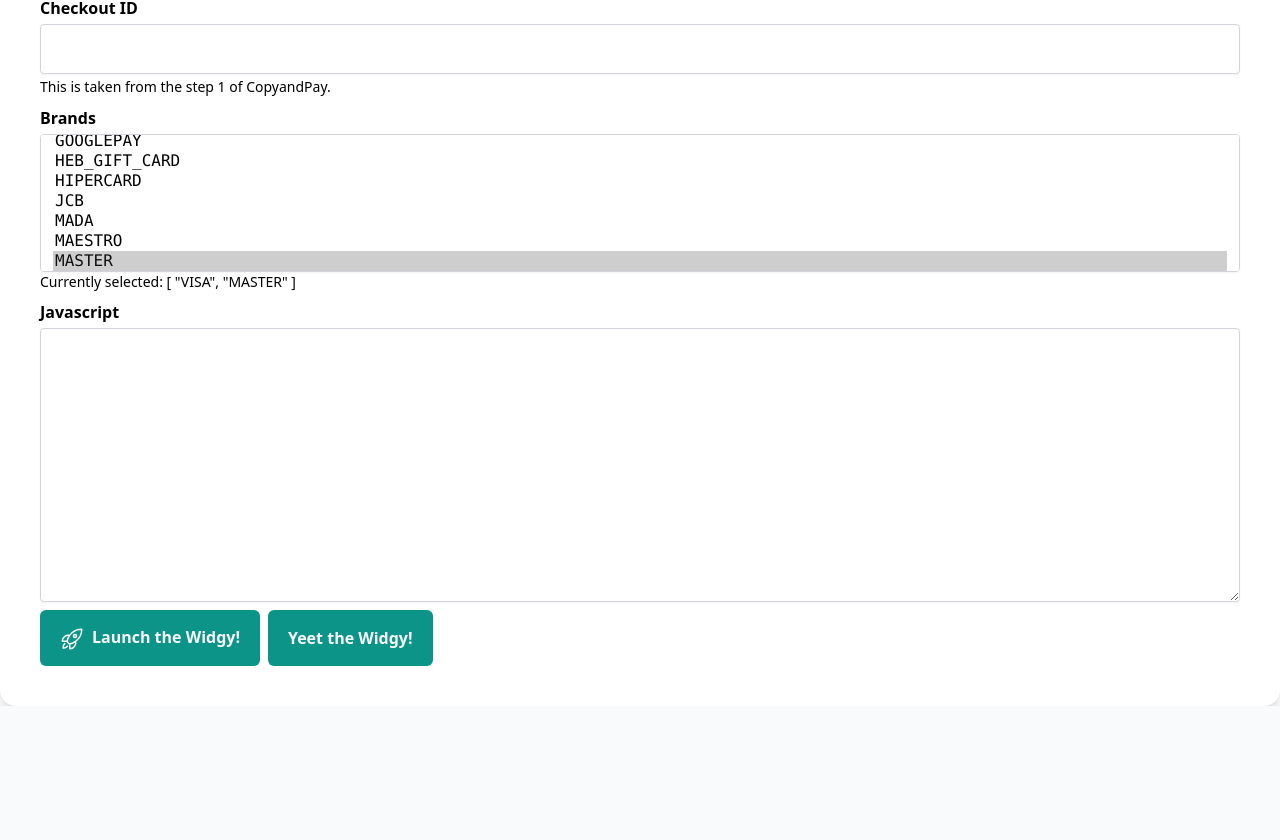
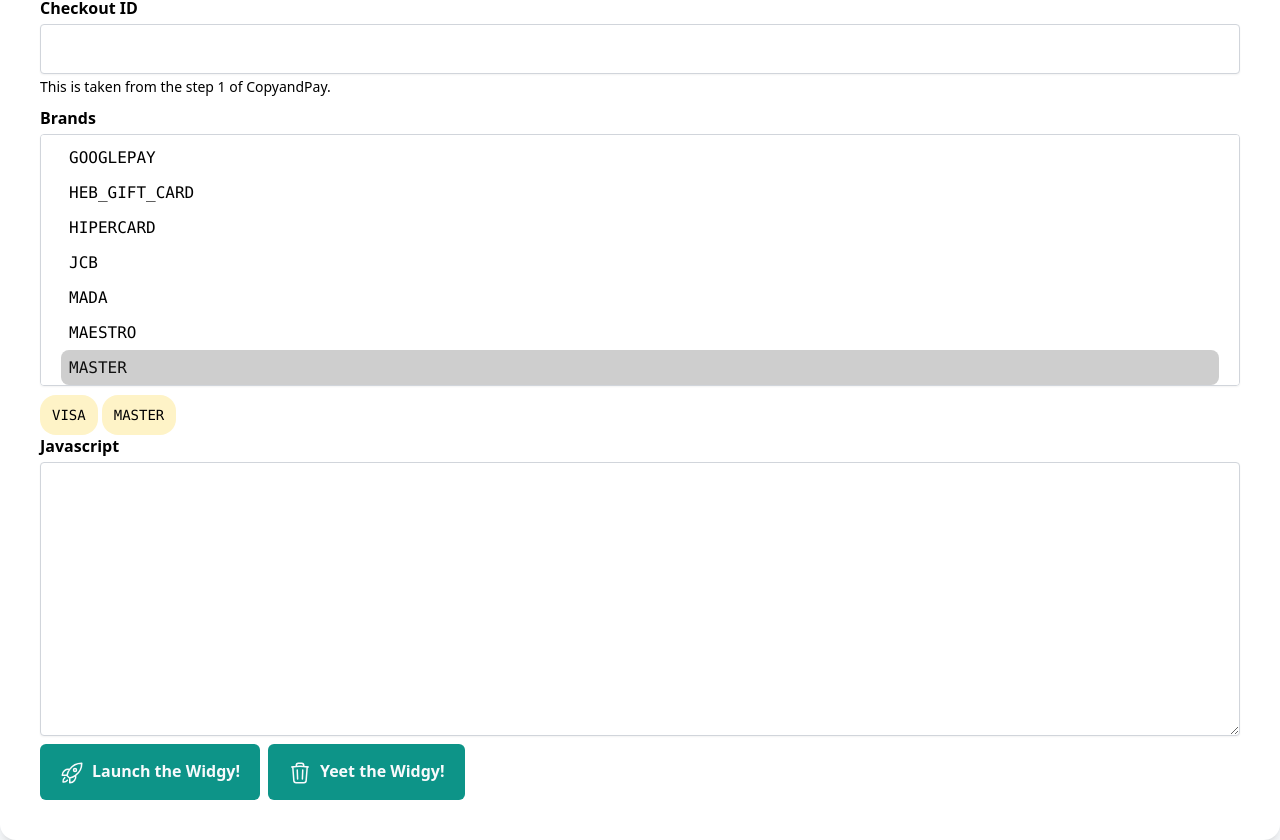
Before and after one commit to veib6247/cnp-pg, a Vue app: page / in a window 1280 px wide. Shown: the part 192-1032 px from the top of the page. Before the commit the page ends 898 px from the top, so only its background shows below. Built offline with nearby package versions, Linux system fonts and the light colour scheme.

Commit message:
better listing of selected brands

```diff
--- a/src/App.vue
+++ b/src/App.vue
@@ -8,6 +8,8 @@ import HeroSection from './components/HeroSection.vue'
 import UserInput from './components/UserInput.vue'
 import UserTextArea from './components/UserTextArea.vue'
 import SubmitButton from './components/SubmitButton.vue'
+import LaunchIcon from './components/icons/LaunchIcon.vue'
+import TrashIcon from './components/icons/TrashIcon.vue'
 import CnpWidget from './components/CnpWidget.vue'
 
 const checkoutId = ref('')
@@ -51,20 +53,30 @@ function reset() {
     <div class="mt-2">
       <label class="block font-semibold">Brands</label>
       <select
-        class="mt-1 block font-mono w-full rounded border-gray-300 shadow-sm transition focus:border-sky-300 focus:ring focus:ring-sky-300 focus:ring-opacity-30"
+        class="mt-1 p-5 block font-mono w-full rounded border-gray-300 shadow-sm transition focus:border-sky-300 focus:ring focus:ring-sky-300 focus:ring-opacity-30"
         size="6" v-model="selectedBrands" multiple>
-        <option v-for="card in brands.cards" :key="card">{{ card }}</option>
-        <option v-for="bank in brands.bank" :key="bank">{{ bank }}</option>
-        <option v-for="virtual in brands.virtual" :key="virtual">{{ virtual }}</option>
+        <option class="p-2 transition rounded-lg" v-for="card in brands.cards" :key="card">{{ card }}</option>
+        <option class="p-2 transition" v-for="bank in brands.bank" :key="bank">{{ bank }}</option>
+        <option class="p-2 transition" v-for="virtual in brands.virtual" :key="virtual">{{ virtual }}</option>
       </select>
-      <label class="block text-sm">Currently selected: {{ selectedBrands }}</label>
+    </div>
+
+    <div class="mt-4">
+      <a class="p-3 mr-1 bg-amber-100 rounded-2xl text-sm font-mono" v-for="brand in selectedBrands" :key="brand">
+        {{ brand }}
+      </a>
     </div>
 
     <UserTextArea label="Javascript" v-model="customJs" />
 
     <div class="flex flex-row gap-2">
-      <SubmitButton :show-icon="true" btn-label="Launch the Widgy!" @submit-data="sumbit" />
-      <SubmitButton :show-icon="false" btn-label="Yeet the Widgy!" @submit-data="reset" />
+      <SubmitButton btn-label="Launch the Widgy!" @submit-data="sumbit">
+        <LaunchIcon />
+      </SubmitButton>
+
+      <SubmitButton btn-label="Yeet the Widgy!" @submit-data="reset">
+        <TrashIcon />
+      </SubmitButton>
     </div>
 
     <CnpWidget :checkout-id="checkoutId" :brand-list="selectedBrands" v-if="isLaunchWidget" />
--- a/src/components/SubmitButton.vue
+++ b/src/components/SubmitButton.vue
@@ -1,14 +1,7 @@
 <script setup lang="ts">
-import LaunchIcon from './icons/LaunchIcon.vue'
-
 defineProps({
   btnLabel: {
     type: String,
-    required: true
-  },
-
-  showIcon: {
-    type: Boolean,
     required: true
   }
 })
@@ -21,7 +14,7 @@ defineEmits(['submitData'])
     <button
       class="bg-teal-600 h-14 py-3 px-5 rounded-md font-bold text-slate-50 transition hover:bg-teal-500  active:scale-95 focus:border-sky-300 focus:ring focus:ring-sky-300 focus:ring-opacity-30 space-x-2"
       @click="$emit('submitData')">
-      <LaunchIcon v-if="showIcon" />
+      <slot></slot>
       <span>
         {{ btnLabel }}
       </span>
--- /dev/null
+++ b/src/components/icons/TrashIcon.vue
@@ -0,0 +1,7 @@
+<template>
+  <svg xmlns="http://www.w3.org/2000/svg" fill="none" viewBox="0 0 24 24" stroke-width="1.5" stroke="currentColor"
+    class="w-6 h-6 inline">
+    <path stroke-linecap="round" stroke-linejoin="round"
+      d="M14.74 9l-.346 9m-4.788 0L9.26 9m9.968-3.21c.342.052.682.107 1.022.166m-1.022-.165L18.16 19.673a2.25 2.25 0 01-2.244 2.077H8.084a2.25 2.25 0 01-2.244-2.077L4.772 5.79m14.456 0a48.108 48.108 0 00-3.478-.397m-12 .562c.34-.059.68-.114 1.022-.165m0 0a48.11 48.11 0 013.478-.397m7.5 0v-.916c0-1.18-.91-2.164-2.09-2.201a51.964 51.964 0 00-3.32 0c-1.18.037-2.09 1.022-2.09 2.201v.916m7.5 0a48.667 48.667 0 00-7.5 0" />
+  </svg>
+</template>
```
